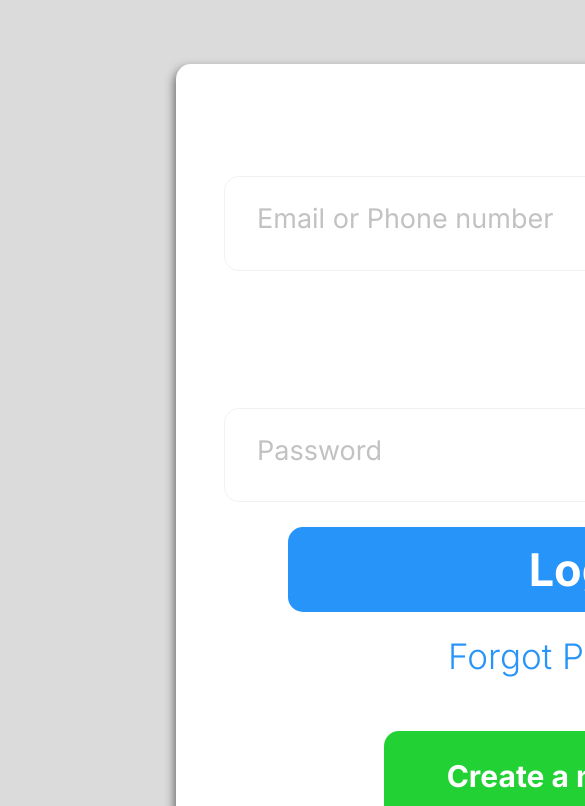
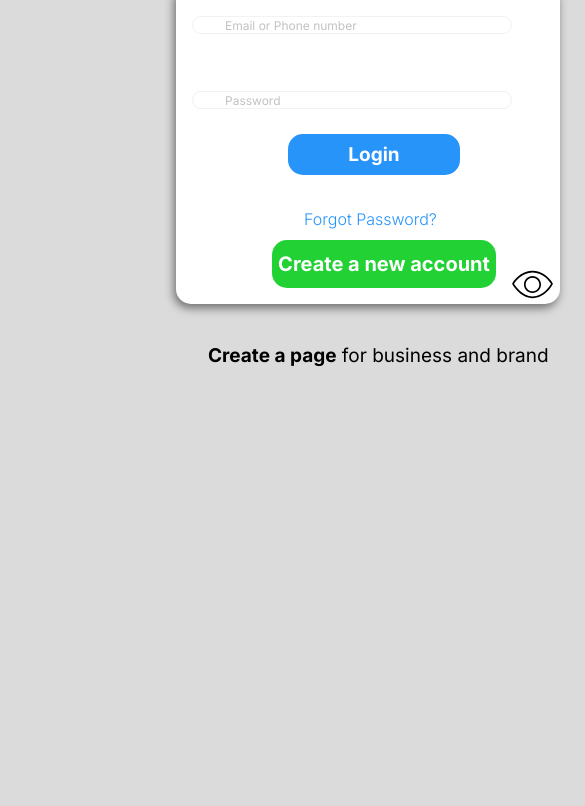
Before and after one commit to JersonDevcode/project-facebook, a plain HTML site: page index.html in a window 390 px wide. Shown: the part 400-1206 px from the top of the page, 585 px wide, since content can reach past the window. After the commit the page ends 844 px from the top, so only its background shows below. Drawn offline with Linux system fonts and the light colour scheme.

Commit message:
Change for media screen

```diff
--- a/styles.css
+++ b/styles.css
@@ -155,101 +155,94 @@ img{
         margin-left: 9rem;
     }
     .Facebook{
-        width: 208px;
-        height: 174px;
+        height: 74px;
         font-weight: 700;
-        font-size: 208px;
+        font-size: 52px;
         line-height: 77px;
         color: #2694F9;
+        margin-left: 2rem;
     }
 
     p{
-        display: block;
-        width: 827px;
+        width: 396px;
+        font-size: 30px;
+        margin-left: 2rem;
     }
 
     #Div-Login{
-        gap: 25px;
         flex-direction: column;
         display: inline-flex;
-        margin-top: 29rem;
+        margin-top: 24rem;
         margin-left: 11rem;
         background: #FFFFFF;
-        width: 842px;
-        height: 971px;
+        width: 24rem;
+        height: 20rem;
         box-shadow: -2px 4px 10px rgb(0 0 0 / 50%);
         border-radius: 15px;
     }
 
     Input{
         cursor: pointer;
-        width: 751px;
-        height: 107px;
+        width: 20rem;
         border: 1px solid #F2F2F2;
         border-radius: 15px;
-        margin-left: 3rem;
-        margin-top: 7rem;
-        padding-left: 2rem;
+        margin-top: 2rem;
     }
 
     Input::placeholder{
-        font-size: 27px;
+        font-size: 12px;
     }
 
     .Button-Login {
         cursor: pointer;
-        width: 603px;
-        height: 96px;
+        width: 172px;
         background: #2694F9;
         border-radius: 15px;
         margin-left: 7rem;
         border: none;
         color: #FFFFFF;
         font-weight: 700;
-        font-size: 45px;
-        line-height: 24px;
+        font-size: 19px;
+        line-height: 41px;
     }
 
     .Forgot-Password {
         cursor: pointer;
-        margin-left: 272px;
+        margin-left: 8rem;
         font-weight: 300;
-        font-size: 35px;
+        font-size: 16px;
         color: #2694F9;
     }
 
     .Button-Create-Account {
+        position: absolute;
+        width: 14rem;
+        height: 3rem;
         cursor: pointer;
-        width: 443px;
-        height: 102px;
         background: #22D134;
         border-radius: 15px;
         border: none;
-        color: #FFFFFF;
-        margin-left: 208px;
-        font-weight: 700;
-        font-size: 30px;
+        margin-left: 6rem;
+        margin-top: 16rem;
     }
     #Create-page{
-        margin-top: 2rem;
-        margin-left: 15rem;
-        font-size: 42px;
-        width: 759px;
+        margin-left: 13rem;
+        font-size: 19px;
     }
 
     #eyes-on{
         border-radius: 50px;
         display: block;
-       width: 82px;
-       height: 82px;
-       margin-left: 46rem;
+        width: 41px;
+        height: 55px;
+        margin-left: 21rem;
     }
 
     #eyes-off{
         border-radius: 50px;
-        display: block;
-        width: 82px;
-        height: 82px;
-        margin-left: 46rem;
+        display: none;
+        width: 41px;
+        height: 55px;
+        margin-left: 21rem;
     }
 }
```
